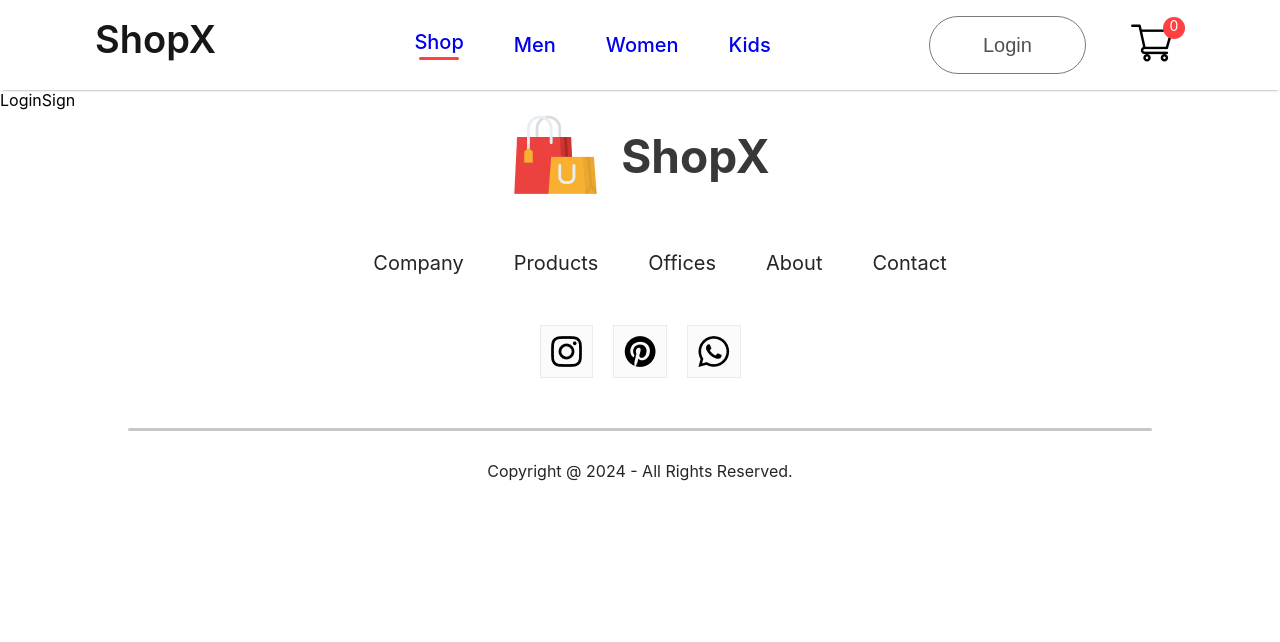
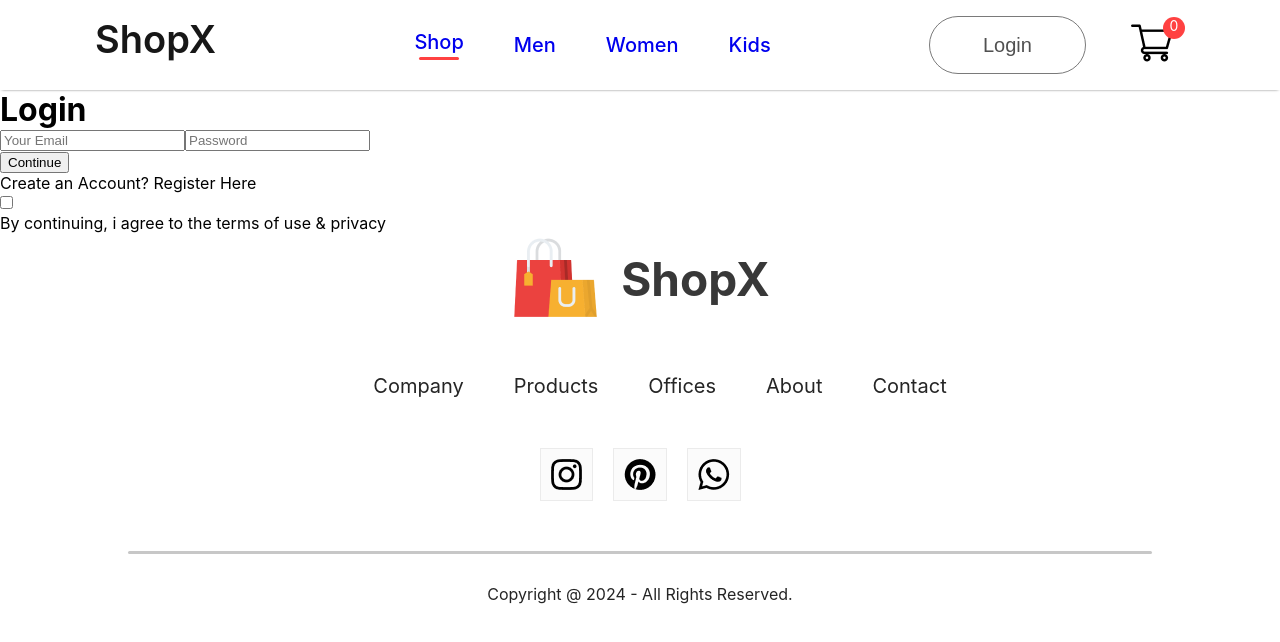
Before and after one commit to Bratpfanne92/backendModulFinalProject, a React (Vite) app in the folder frontend/: page /login in a window 1280 px wide. Shown: the top 642 px of the page. Built offline with nearby package versions, Linux system fonts and the light colour scheme.

Commit message:
/login api created-tested---frontend:LoginSignUp.jsx component edit without style

```diff
--- a/frontend/src/Pages/LoginSignUp.jsx
+++ b/frontend/src/Pages/LoginSignUp.jsx
@@ -1,7 +1,42 @@
 import React from "react";
+import "./CSS/LoginSignUp.css";
+import { useState } from "react";
 
 const LoginSignUp = () => {
-  return <div>LoginSign</div>;
+  const [state, setState] = useState("Login");
+
+  return (
+    <div className="loginsignup">
+      <div className="loginsignup-container">
+        <h1>{state}</h1>
+        <div className="loginsignup-fields">
+          {state === "Sign Up" ? (
+            <input type="text" placeholder="Your Name" />
+          ) : (
+            <></>
+          )}
+
+          <input type="email" placeholder="Your Email" />
+          <input type="password" placeholder="Password" />
+        </div>
+        <button>Continue</button>
+        {state === "Sign Up" ? (
+          <p className="loginsignup-login">
+            Already have an Account? <span>Login Here</span>
+          </p>
+        ) : (
+          <p className="loginsignup-login">
+            Create an Account? <span>Register Here</span>
+          </p>
+        )}
+
+        <div className="loginsignup-agree">
+          <input type="checkbox" name="" id="" />
+          <p>By continuing, i agree to the terms of use & privacy</p>
+        </div>
+      </div>
+    </div>
+  );
 };
 
 export default LoginSignUp;
```
Also changed, not shown: frontend/src/Pages/CSS/LoginSignUp.css (added), 1 other file (tests, documents, lock files or other folders).
